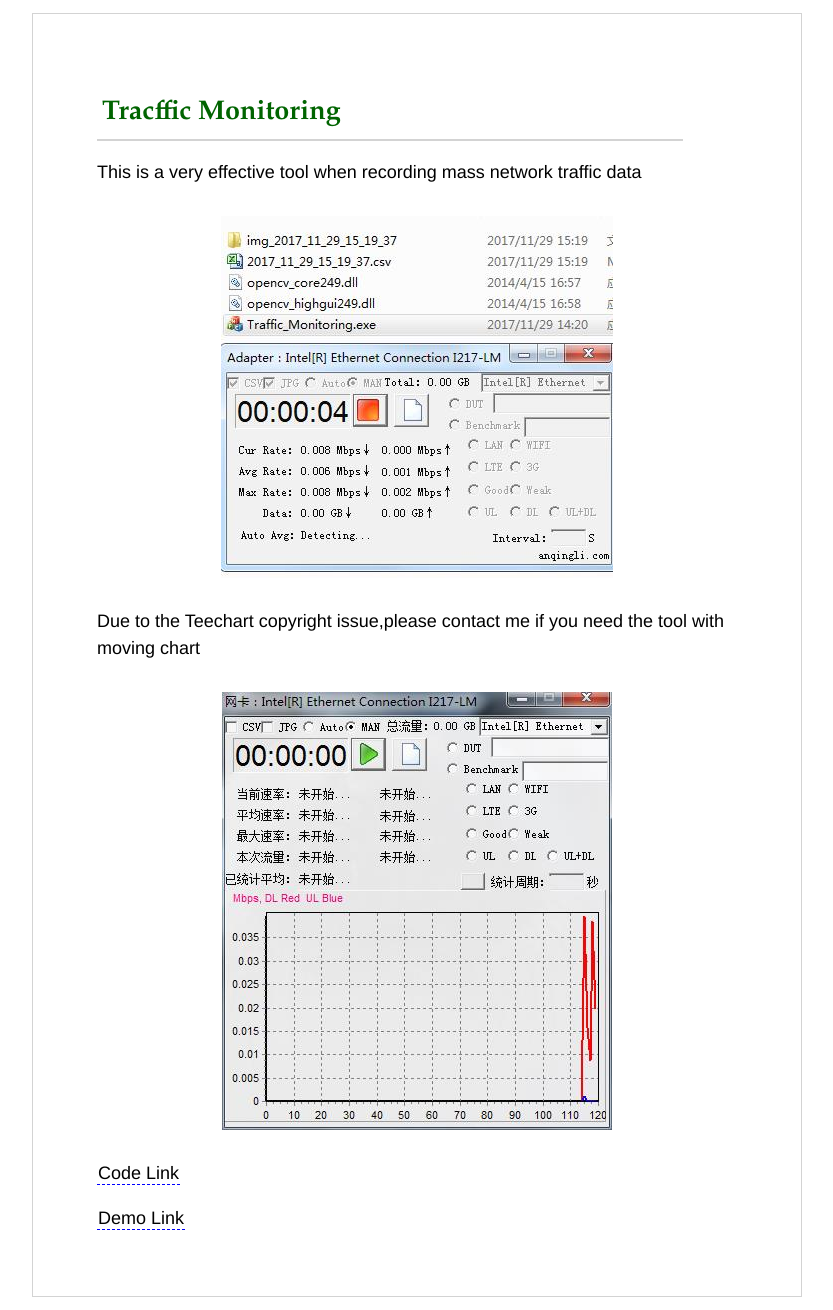
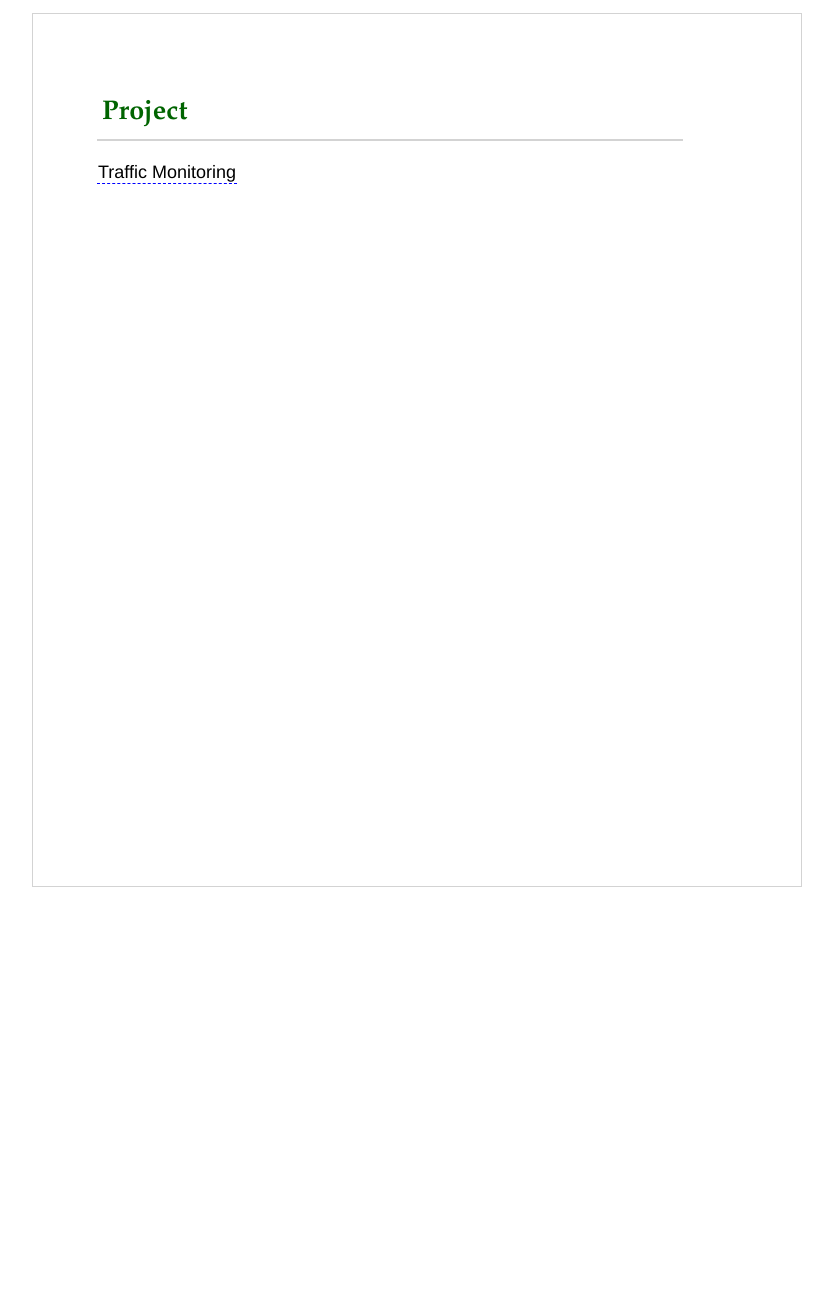
Before and after one commit to will2017/blog, a Jekyll site: the page built from project.html, in a window 1280 px wide. Shown: the whole page, without its empty margins (224-1057 px from the left). Built offline with Jekyll 4.4.1, drawn with Linux system fonts in a browser that asks for light colours; Markdown is read by kramdown in place of the engine named in the settings; after the commit the page ends 900 px from its top, so only the background shows below that.

Commit message:
Update project.html

```diff
--- a/project.html
+++ b/project.html
@@ -1,16 +1,9 @@
 ---
 layout: default
-title: Tracffic Monitoring
-page_name: Tracffic Monitoring
+title: Project
+page_name: Project
 ---
 
 
 
-<p>This is a very effective tool when recording mass network traffic data</p>
-<img src="/images/TM.jpg" />
-<p>Due to the Teechart copyright issue,please contact me if you need the tool with moving chart</p>
-<img src="/images/TM2.jpg" />
-
-
-<p><a href="https://github.com/will2017/Traffic_Monitoring">Code Link</a></p>
-<p><a href="/files/TM_ENG.rar">Demo Link</a></p>
+<p><a href="/project/TM.html">Traffic Monitoring</a></p>
```
